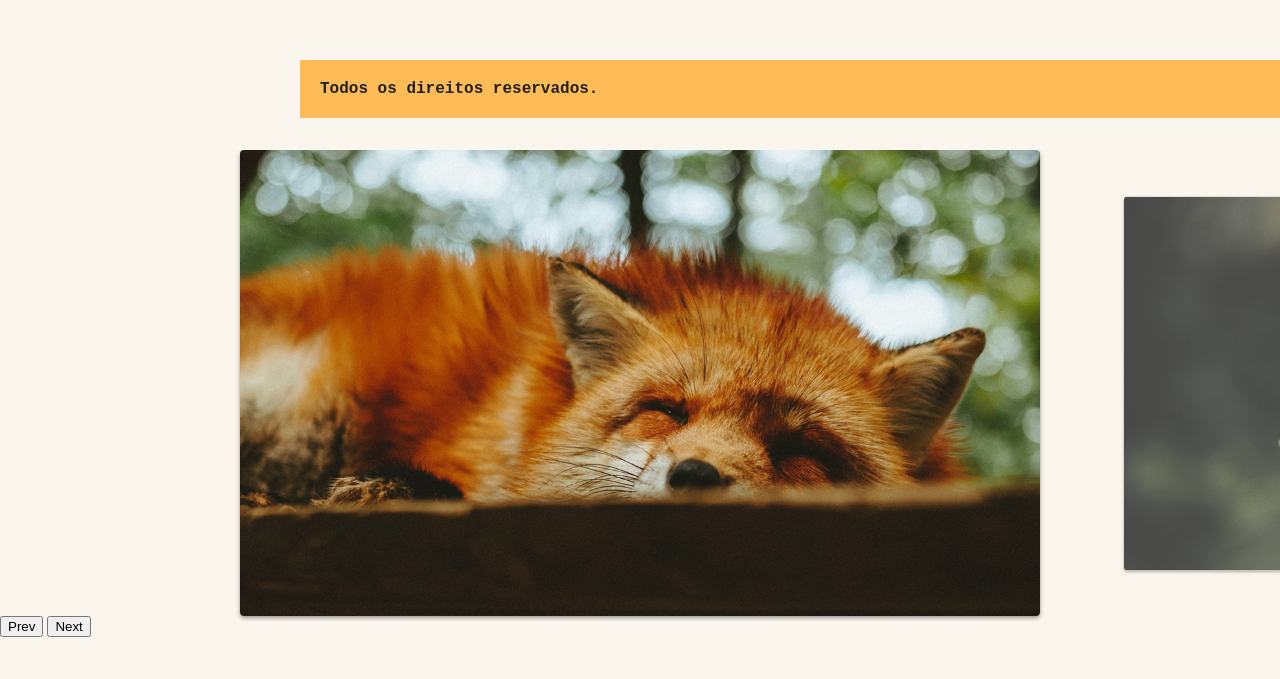
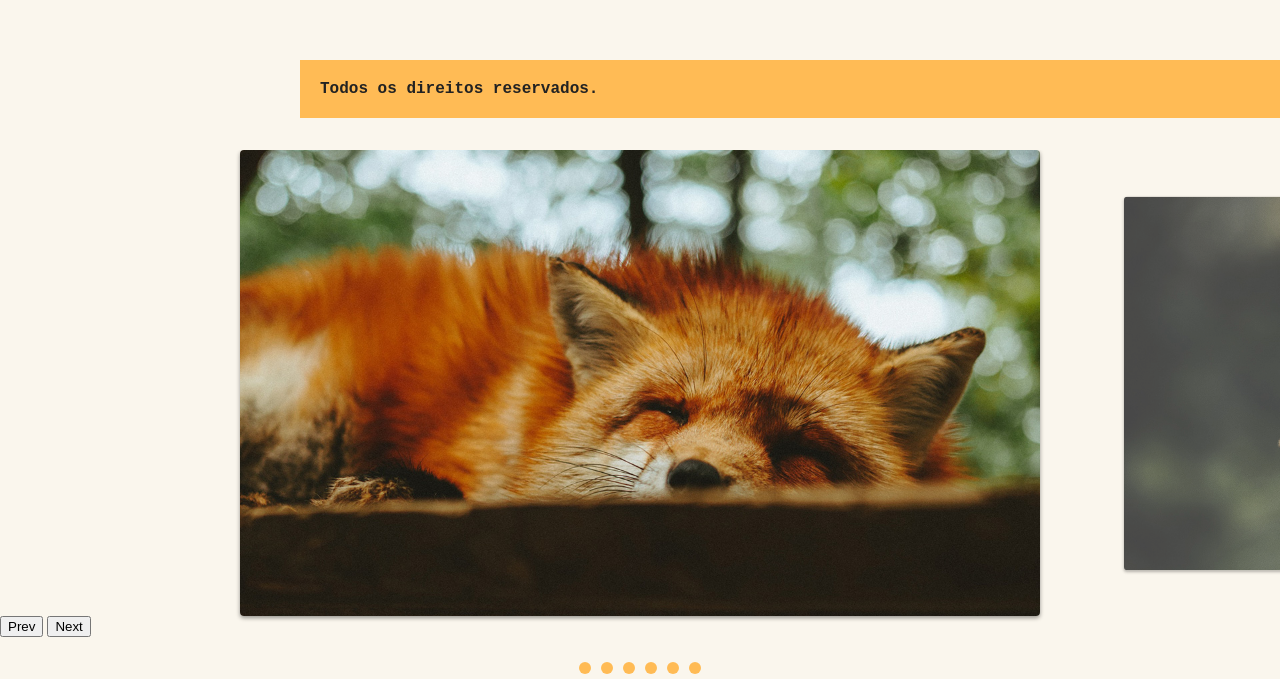
Before and after one commit to deciofrancis/animais-fantasticos, a website built with webpack: page index.html in a window 1280 px wide. Shown: the part 2356-3035 px from the top of the page. Before the commit the page ends 2993 px from the top, so only its background shows below. Built offline with nearby package versions, Linux system fonts and the light colour scheme; no server answers; files whose address does not match are found by name.

Commit message:
estilizando os botoes de navegacao

```diff
--- a/css/slide.css
+++ b/css/slide.css
@@ -28,3 +28,24 @@
     opacity: 1;
     transform: scale(1);
 }
+
+[data-control="slide"] {
+    display: flex;
+    justify-content: center;
+    margin-top: 20px;
+}
+
+[data-control="slide"] li a {
+    display: block;
+    width: 12px;
+    height: 12px;
+    background: #FB5;
+    border-radius: 50%;
+    overflow: hidden;
+    text-indent: -999px;
+    margin: 5px;
+}
+
+[data-control="slide"] li.active a, [data-control="slide"] li a:hover {
+    background: #E54;
+}
--- a/js/modules/slide.js
+++ b/js/modules/slide.js
@@ -159,7 +159,8 @@ export class SlideNav extends Slide {
         const control = document.createElement('ul');
         control.dataset.control = 'slide';
         this.slideArray.forEach((item, index) => {
-            control.innerHTML += `<li><a href="#slide${index}">${index}</a></li>`;
-        })
+            control.innerHTML += `<li><a href="#slide${index}">${index + 1}</a></li>`;
+        });
+        this.wrapper.appendChild(control);
     }
 }
```
